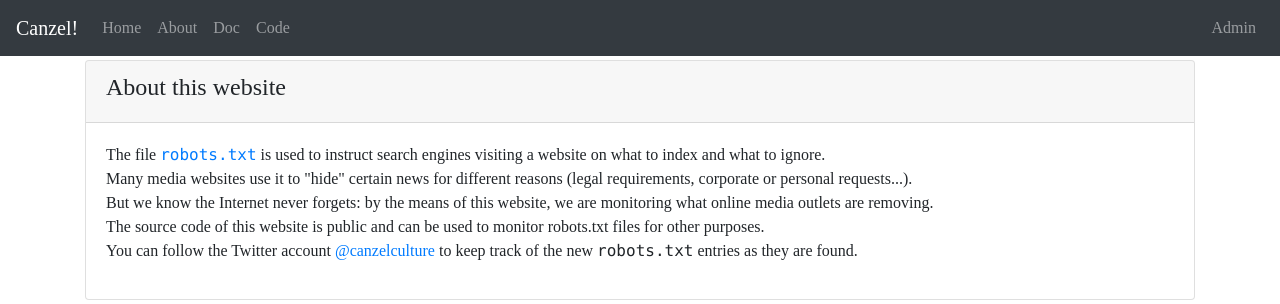
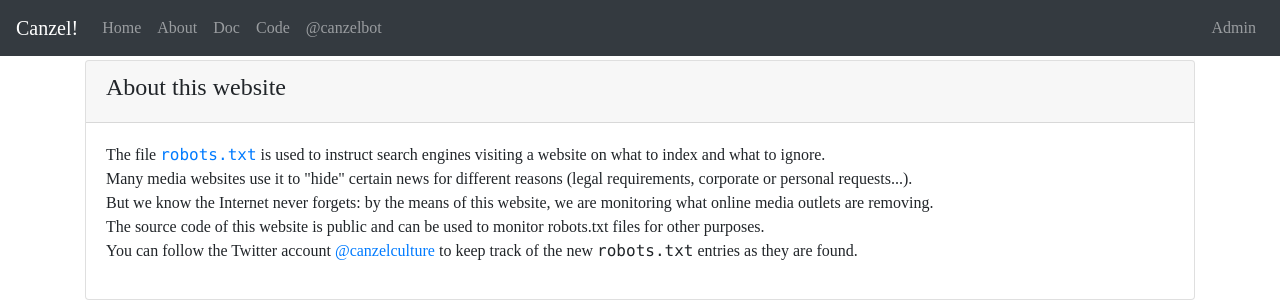
Before and after one commit to sowdust/canzel, a Django app: page /about/ in a window 1280 px wide. Shown: the top 304 px of the page. Run offline with Django 3.2, Linux system fonts and the light colour scheme; some libraries are stand-ins or nearby versions.

Commit message:
links in template

```diff
--- a/robotsmonitor/templates/base.html
+++ b/robotsmonitor/templates/base.html
@@ -51,8 +51,9 @@
           <ul class="navbar-nav mr-auto">
             <li class="nav-item"><a class="nav-link" href="{% url 'index' %}">Home</a></li>
             <li class="nav-item"><a class="nav-link" href="/about">About</a></li>
-            <li class="nav-item"><a class="nav-link" href="#">Doc</a></li>
+            <li class="nav-item"><a class="nav-link" href="/docs">Doc</a></li>
             <li class="nav-item"><a class="nav-link" href="https://github.com/sowdust/canzel">Code</a></li>
+            <li class="nav-item"><a class="nav-link" href="https://twitter.com/canzelbot" name="Twitter Account">@canzelbot</a></li>
           </ul>
           <ul class="navbar-nav navbar-right nav">
               <li class="nav-item"><a class="nav-link" href="/admin">Admin</a></li>
```
